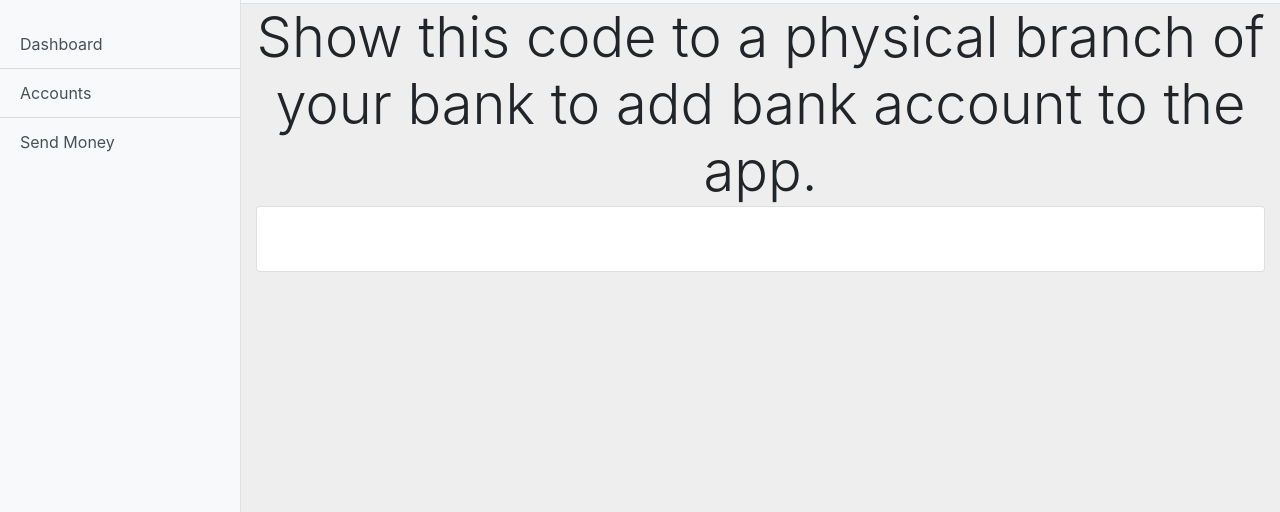
After one commit to ashharadnan/R-Society, a Python web app: template UniTS-api/templates/new_account.html in a window 1280 px wide. The commit adds this page. Shown: the part 53-565 px from the top of the page. Run offline with Jinja, Linux system fonts and the light colour scheme; the template is opened without the code that fills it, so the values that code supplies are empty; some libraries are stand-ins or nearby versions.

Commit message:
Finalized portal

```diff
--- a/UniTS-api/templates/accounts.html
+++ b/UniTS-api/templates/accounts.html
@@ -13,4 +13,10 @@
 		  </div>
 		  <br>
 		  {% endfor %}
+<div class="card" style="padding: 1% 1%">
+			  <div class="card-title">
+				  <div style="margin: auto; text-align: center" class="card-body"><a href="/account/add" class="h3">Add Account</a>
+			  </div>
+
+		  </div>
 		{% endblock %}
--- /dev/null
+++ b/UniTS-api/templates/new_account.html
@@ -0,0 +1,11 @@
+{% extends "base.html" %}
+        {% block content %}
+		  <div class="display-4" style="text-align: center;">Show this code to a physical branch of your bank to add bank account to the app.</div>
+        <div class="card">
+			<div class="card-body">
+				<div class="flex-wrap">
+					<img style="text-align: center;" src="{{ qrcode(code) }}">
+					</div>
+				</div>
+  </div>
+		{% endblock %}
--- a/UniTS-api/templates/send.html
+++ b/UniTS-api/templates/send.html
@@ -10,7 +10,7 @@
 		{% endfor %}
 		{{ form.hidden_tag() }}
 		{{ form.fr(class_="form-control", placeholder="Select Account", required="", autofocus="") }}
-		{{ form.to(class_="form-control", placeholder="Enter Beneficiary Account", required="") }}
+		{{ form.to(class_="form-control", placeholder="Enter Beneficiary Account IBAN or UniTS Account Number", required="") }}
 		{{ form.amount(class_="form-control", placeholder="Enter Amount", required="") }}
 		{{ form.comments(class_="form-control", placeholder="Comments", required="") }}
 		{{ form.otp(class_="form-control", placeholder="Enter OTP", required="") }}
```
Also changed, not shown: UniTS-api/app.py (+14 -1 lines), UniTS-api/auth.py (+4 -3 lines), UniTS-api/database/accounts.db.
